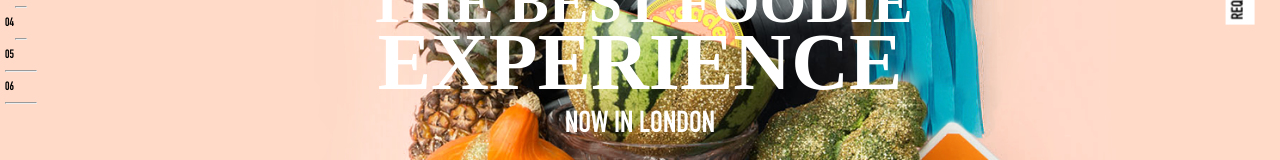
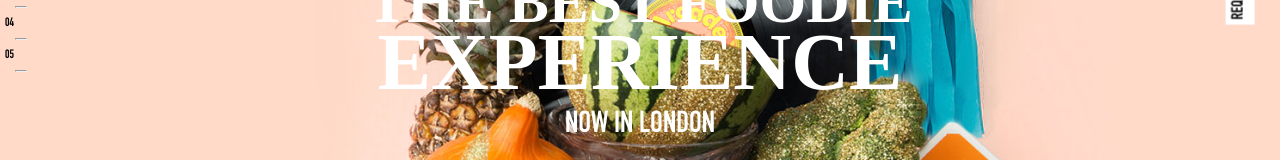
Before and after one commit to apoorvsingh15/test-assignment, a React (Create React App) app: page / in a window 1280 px wide. Shown: the part 380-540 px from the top of the page. Built offline with nearby package versions, Linux system fonts and the light colour scheme; a web font is replaced by a local one.

Commit message:
added few style changes

```diff
--- a/public/index.html
+++ b/public/index.html
@@ -8,6 +8,7 @@
 
   <link rel="manifest" href="%PUBLIC_URL%/manifest.json">
   <link rel="shortcut icon" href="%PUBLIC_URL%/favicon.ico">
+
   <title>React App</title>
 </head>
 
--- a/src/App.js
+++ b/src/App.js
@@ -35,9 +35,14 @@ class App extends Component {
         section: 3
       });
     }
-    if (window.pageYOffset >= 2533) {
+    if (window.pageYOffset >= 2533 && window.pageYOffset < 3218) {
       this.setState({
         section: 4
+      });
+    }
+    if (window.pageYOffset >= 3218) {
+      this.setState({
+        section: 5
       });
     }
   };
@@ -54,6 +59,7 @@ class App extends Component {
           alt="map"
         />
         <Parallax scrollEvent={this.state.section} />
+
         <FooterComponent />
       </Fragment>
     );
--- a/src/components/Navbar.jsx
+++ b/src/components/Navbar.jsx
@@ -13,6 +13,10 @@ export default class Navbar extends Component {
 
   scrollToParallax = () => {
     window.scrollTo(0, 2533);
+  };
+
+  scrollToFooter = () => {
+    window.scrollTo(0, 3218);
   };
   render() {
     const { scrollEvent } = this.props;
@@ -40,10 +44,8 @@ export default class Navbar extends Component {
           <hr className={scrollEvent === 3 ? "wideLine" : "simpleLine"} />
           <p onClick={this.scrollToParallax}>04</p>
           <hr className={scrollEvent === 4 ? "wideLine" : "simpleLine"} />
-          <p>05</p>
-          <hr />
-          <p>06</p>
-          <hr />
+          <p onClick={this.scrollToFooter}>05</p>
+          <hr className={scrollEvent === 5 ? "wideLine" : "simpleLine"} />
         </div>
         <div className="rightFixed">REQUEST INFO</div>
       </Fragment>
```
